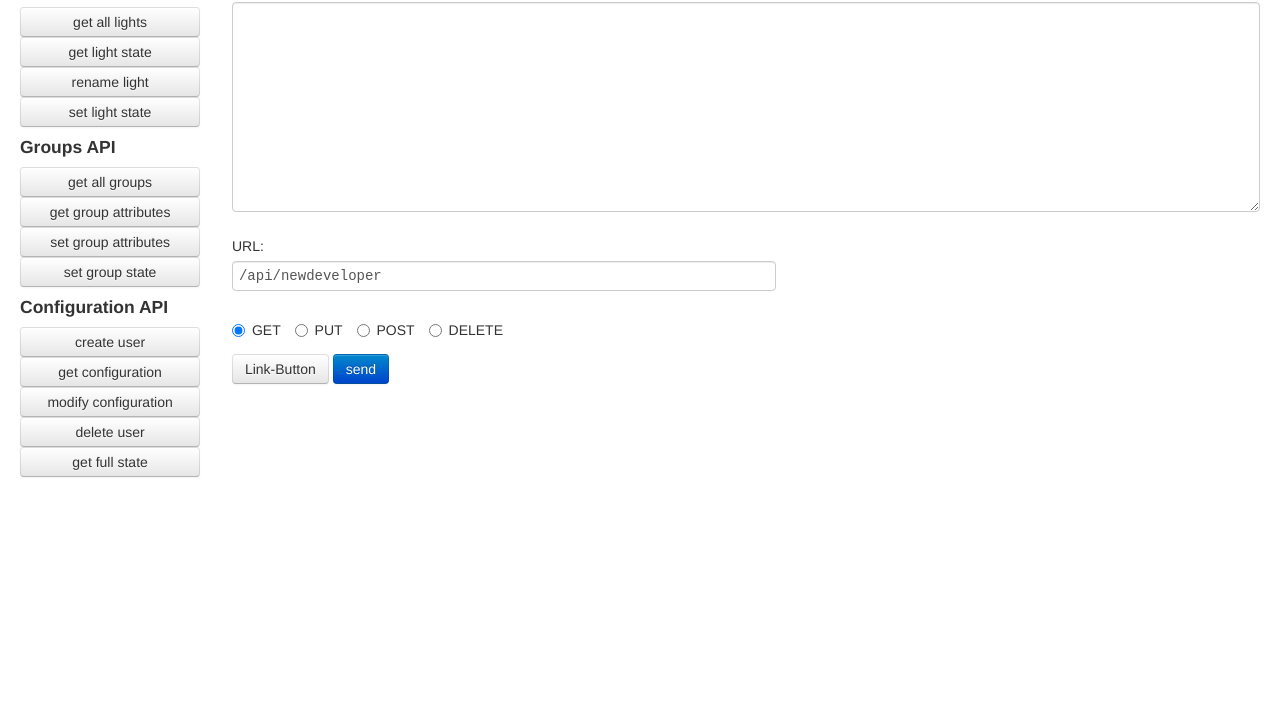
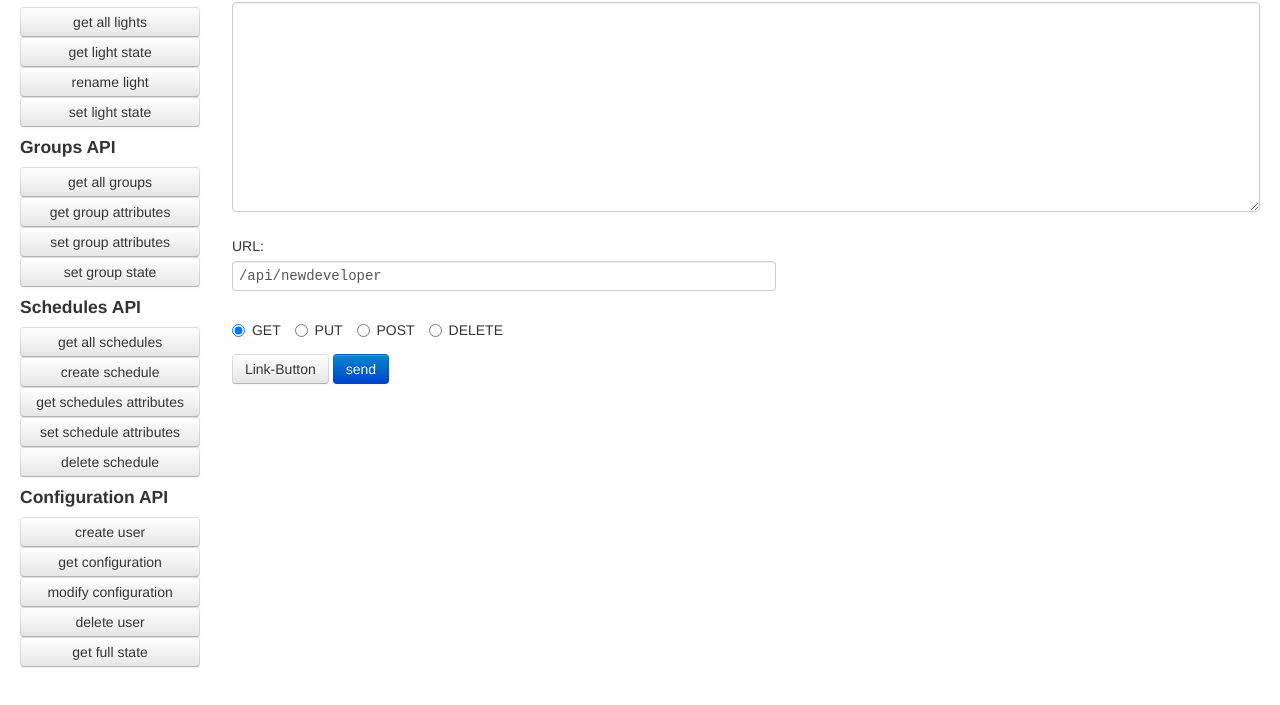
Before and after one commit to nooblucker/hueSimulator, a website: page public_html/index.html in a window 1280 px wide. Shown: the part 83-788 px from the top of the page. Drawn offline with Linux system fonts and the light colour scheme.

Commit message:
added schedules commands to debugger

```diff
--- a/public_html/index.html
+++ b/public_html/index.html
@@ -35,6 +35,38 @@
     "effect": "colorloop"
 }' data-method='PUT' >set group state</button></li>
                     </ul>
+
+                    <h4>Schedules API</h4>
+                    <ul class="unstyled">
+                        <li><button class='btn btn-block' type="button" data-url='/api/newdeveloper/schedules' data-body='' data-method='GET' >get all schedules</button></li>
+                        <li><button class='btn btn-block' type="button" data-url='/api/newdeveloper/schedules' data-body='{
+    "name": "Wake up",
+    "description": "My wake up alarm",
+    "command": {
+        "address": "/api/<username>/groups/1/action",
+        "method": "PUT",
+        "body": {
+            "on": true
+        }
+    },
+    "time": "2011-03-30T14:24:40"
+}' data-method='POST' >create schedule</button></li>
+                        <li><button class='btn btn-block' type="button" data-url='/api/newdeveloper/schedules/1' data-body='' data-method='GET' >get schedules attributes</button></li>
+                        <li><button class='btn btn-block' type="button" data-url='/api/newdeveloper/schedules/1' data-body='{
+    "name": "Wake up",
+    "description": "My wake up alarm",
+    "command": {
+        "address": "/api/<username>/groups/1/action",
+        "method": "PUT",
+        "body": {
+            "on": true
+        }
+    },
+    "time": "2011-03-30T14:24:40"
+}' data-method='PUT' >set schedule attributes</button></li>
+                        <li><button class='btn btn-block' type="button" data-url='/api/newdeveloper/schedules/1' data-body='' data-method='DELETE' >delete schedule</button></li>
+                    </ul>
+
                     <h4>Configuration API</h4>
                     <ul class="unstyled">
                         <li><button class='btn btn-block' type="button" data-url='/api' data-body='{"devicetype":"test user","username":"newdeveloper"}' data-method='POST' >create user</button></li>
```
